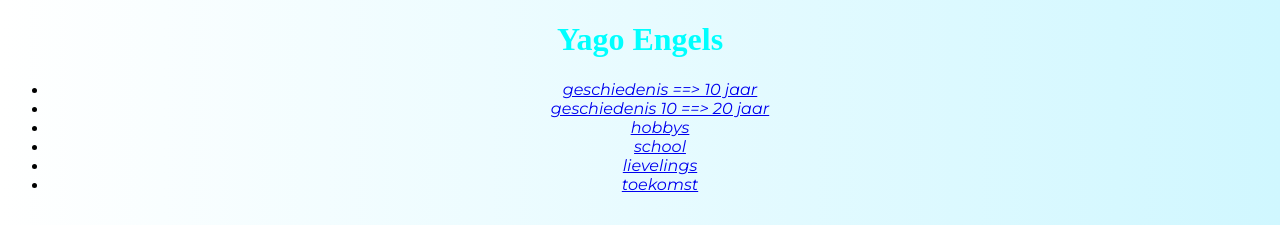
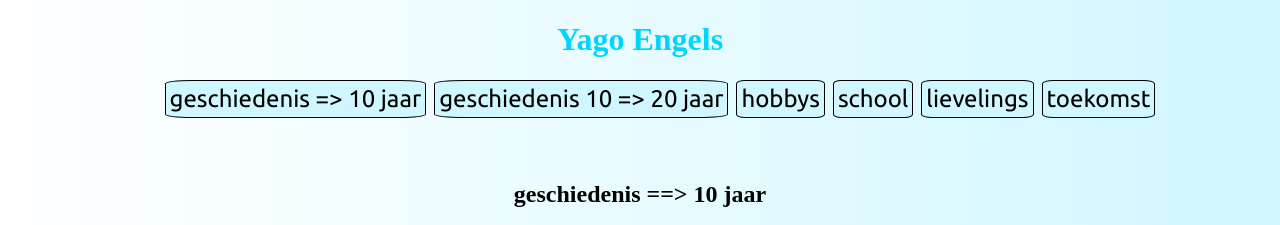
Before and after one commit to YagoEngels/2021_FRONT_END_BASIS, a plain HTML site: page 01_oefeningen/Week2/oef_1/index.html in a window 1280 px wide. Shown: the top 225 px of the page. Drawn offline with Linux system fonts and the light colour scheme; files whose address does not match are found by name.

Commit message:
Add files via upload

```diff
--- a/01_oefeningen/Week2/oef_1/index.html
+++ b/01_oefeningen/Week2/oef_1/index.html
@@ -7,7 +7,9 @@
     <link rel="stylesheet" href="style.css">
     <link rel="preconnect" href="https://fonts.googleapis.com">
     <link rel="preconnect" href="https://fonts.gstatic.com" crossorigin>
-    <link href="https://fonts.googleapis.com/css2?family=Montserrat:ital@1&display=swap" rel="stylesheet">     <title>Yago Engels</title>
+    <link href="https://fonts.googleapis.com/css2?family=Montserrat:ital@1&display=swap" rel="stylesheet">
+    <link href="https://fonts.googleapis.com/css2?family=Ubuntu&display=swap" rel="stylesheet">
+    <title>Yago Engels</title>
 </head>
 <body>
     <header>
@@ -15,9 +17,9 @@
     </header>
     <main>
         <nav>
-            <ul>
-                <li><a href="#article1">geschiedenis ==> 10 jaar</a></li>
-                <li><a href="#article1">geschiedenis 10 ==> 20 jaar</a></li>
+            <ul class="nav">
+                <li><a href="#article1">geschiedenis => 10 jaar</a></li>
+                <li><a href="#article1">geschiedenis 10 => 20 jaar</a></li>
                 <li><a href="#article1">hobbys</a></li>
                 <li><a href="#article1">school</a></li>
                 <li><a href="#article1">lievelings</a></li>
--- a/01_oefeningen/Week2/oef_1/style.css
+++ b/01_oefeningen/Week2/oef_1/style.css
@@ -1,4 +1,4 @@
-h1 {color: aqua;}
+h1 {color:rgba(0, 213, 255);}
 p {font-family:Montserrat , sans-serif;
     text-align: center;}
 a {font-family:Montserrat, sans-serif;
@@ -20,3 +20,42 @@ article {
 article > iframe {
     width: 100%;
 }
+
+.nav{
+    display: flex;
+    list-style-type: none;
+    align-items: center;
+    justify-content: center;
+}
+
+.nav > li > a {
+  display: block;
+  padding: 4px;
+  font-family: Ubuntu , sans-serif;
+  font-size: 150%;
+  margin-left: 4px;
+  margin-right: 4px;
+  border: solid 1px;
+  border-radius: 10%;
+}
+a:link {
+    background-color: rgba(208,247,255,1);
+    color: black;
+    padding: 14px 25px;
+    text-align: center;
+    text-decoration: none;
+  }
+
+  a:visited {
+    text-decoration: none;
+  }
+
+  a:hover {
+    text-decoration: none;
+    background-color: rgb(0, 213, 255);
+    color: white;
+  }
+
+  a:active {
+    text-decoration: none;
+  }
```
